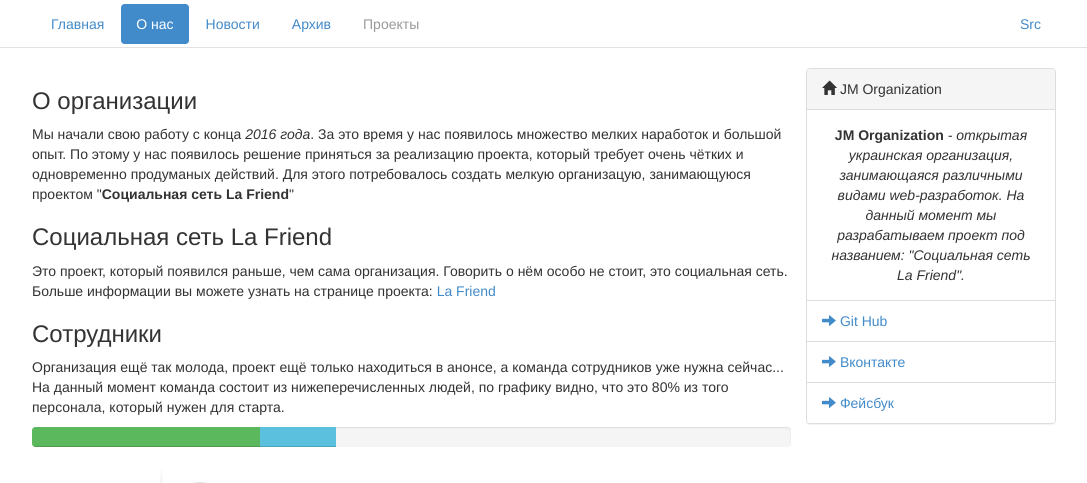
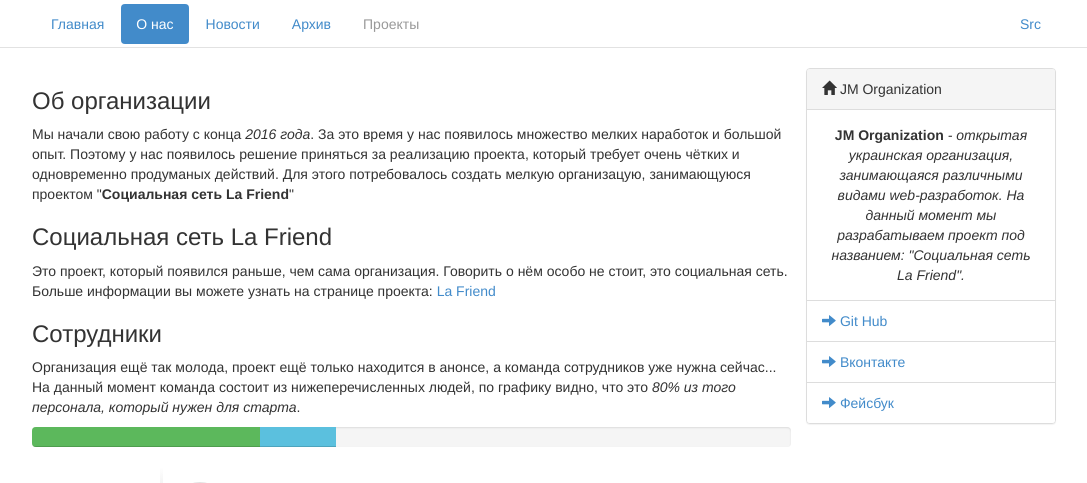
Before and after one commit to jm-organization/jm-organization.github.io, a Jekyll site: the page built from about/index.html, in a window 1280 px wide. Shown: the top 483 px of the page, without its empty margins (96-1183 px from the left). Built offline with Jekyll 4.4.1, drawn with Linux system fonts in a browser that asks for light colours; grey boxes are pictures that could not be loaded.

Commit message:
Update index.html

```diff
--- a/about/index.html
+++ b/about/index.html
@@ -6,10 +6,10 @@ title: О нас
 <div class="jm-about">
     <!-- О компании -->
     <div class="jm-a-company">
-        <h3>О организации</h3>
+        <h3>Об организации</h3>
         <p>
             Мы начали свою работу с конца <i>2016 года</i>. За это время у нас появилось множество мелких наработок и большой опыт.
-            По этому у нас появилось решение приняться за реализацию проекта, который требует очень чётких и одновременно продуманых действий.
+            Поэтому у нас появилось решение приняться за реализацию проекта, который требует очень чётких и одновременно продуманых действий.
             Для этого потребовалось создать мелкую организацую, занимающуюся проектом "<b>Социальная сеть La Friend</b>"
         </p>
 
@@ -21,8 +21,8 @@ title: О нас
 
         <h3>Сотрудники</h3>
         <p>
-            Организация ещё так молода, проект ещё только находиться в анонсе, а команда сотрудников уже нужна сейчас...
-            На данный момент команда состоит из нижеперечисленных людей, по графику видно, что это 80% из того персонала, который нужен для старта.
+            Организация ещё так молода, проект ещё только находится в анонсе, а команда сотрудников уже нужна сейчас...
+            На данный момент команда состоит из нижеперечисленных людей, по графику видно, что это <i>80% из того персонала, который нужен для старта</i>.
         </p>
     </div>
 
```
